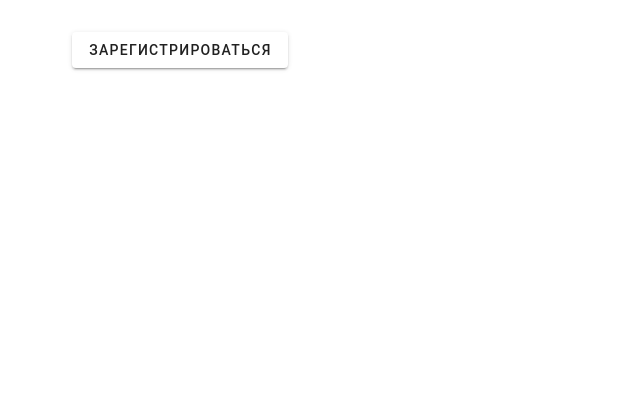
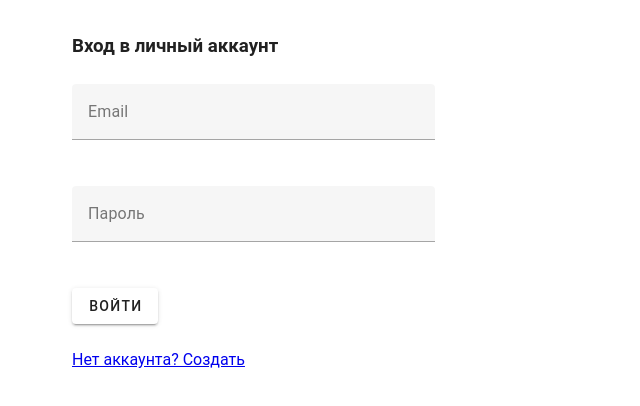
Before and after one commit to Almasgali/news, a Vue app in the folder frontend/: page /authentication in a window 1280 px wide. Shown: the top 406 px of the page, without its empty margins (0-640 px from the left). Built offline with nearby package versions, Linux system fonts and the light colour scheme.

Commit message:
add authentication form

```diff
--- a/frontend/src/components/AuthenticationForm.vue
+++ b/frontend/src/components/AuthenticationForm.vue
@@ -1,9 +1,52 @@
 <template>
     <v-form @submit.prevent="">
-        <v-btn :to="{name: 'registration'}">Зарегистрироваться</v-btn>
+        <v-row>
+            <v-col>
+                <h3>Вход в личный аккаунт</h3>
+            </v-col>
+        </v-row>
+        <v-row>
+            <v-col cols="4">
+                <v-text-field
+                    type="email"
+                    label="Email"
+                    v-model="person.email"
+                />
+            </v-col>
+        </v-row>
+        <v-row>
+            <v-col cols="4">
+                <v-text-field
+                    type="password"
+                    label="Пароль"
+                    v-model="person.password"
+                />
+            </v-col>
+        </v-row>
+        <v-row>
+            <v-col>
+                <v-btn :to="{name: 'home'}">
+                    Войти
+                </v-btn>
+            </v-col>
+        </v-row>
+        <v-row>
+            <v-col>
+                <router-link :to="{name: 'registration'}">Нет аккаунта? Создать</router-link>
+            </v-col>
+        </v-row>
     </v-form>
 </template>
 
 <script>
-
+    export default {
+        data() {
+            return {
+                person: {
+                    email: '',
+                    password: ''
+                }
+            }
+        }
+    }
 </script>
```
